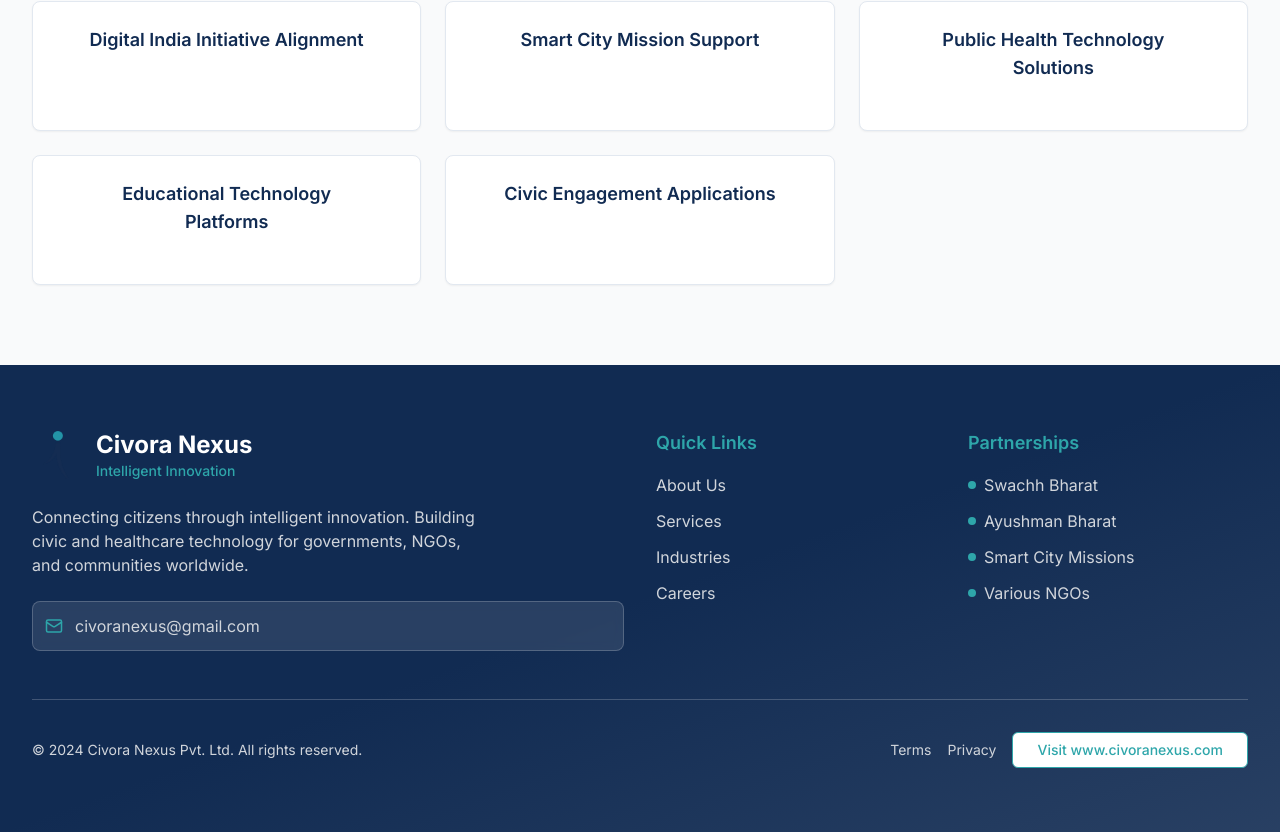
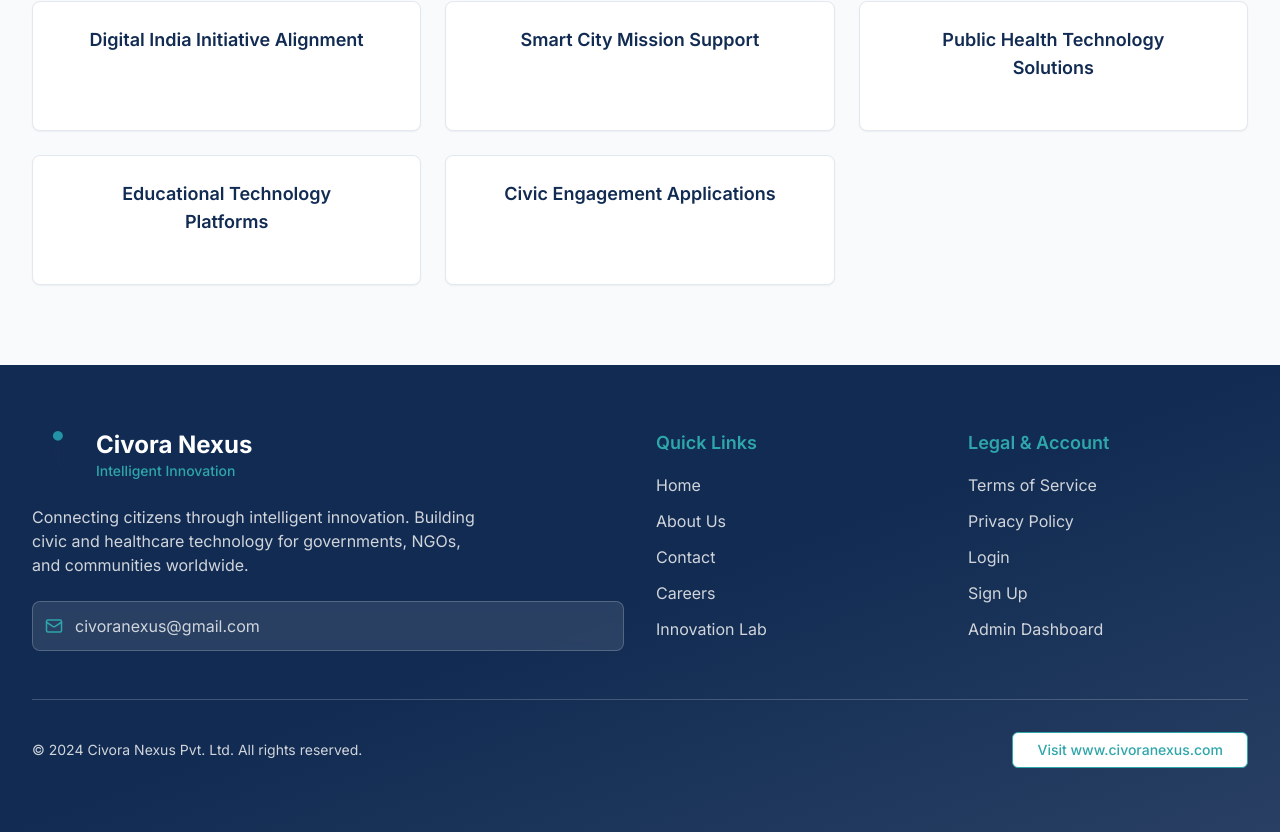
Before and after one commit to ShubhamMaster/citizen-data-bridge, a React (Vite) app: page /about in a window 1280 px wide. Shown: the part 2203-3035 px from the top of the page. Built offline with nearby package versions, Linux system fonts and the light colour scheme.

Commit message:
Add footer links
Add links to all pages in the footer component.

```diff
--- a/src/components/Footer.tsx
+++ b/src/components/Footer.tsx
@@ -44,59 +44,61 @@ const Footer = () => {
             <h3 className="font-semibold mb-4 text-base sm:text-lg text-civora-teal">Quick Links</h3>
             <ul className="space-y-3 text-sm sm:text-base">
               <li>
+                <Link to="/" className="text-gray-300 hover:text-white transition-colors hover:underline">
+                  Home
+                </Link>
+              </li>
+              <li>
                 <Link to="/about" className="text-gray-300 hover:text-white transition-colors hover:underline">
                   About Us
                 </Link>
               </li>
               <li>
-                <button
-                  onClick={() => {
-                    const element = document.getElementById('services');
-                    if (element) element.scrollIntoView({ behavior: 'smooth' });
-                  }}
-                  className="text-gray-300 hover:text-white transition-colors hover:underline"
-                >
-                  Services
-                </button>
-              </li>
-              <li>
-                <button
-                  onClick={() => {
-                    const element = document.getElementById('industries');
-                    if (element) element.scrollIntoView({ behavior: 'smooth' });
-                  }}
-                  className="text-gray-300 hover:text-white transition-colors hover:underline"
-                >
-                  Industries
-                </button>
+                <Link to="/contact" className="text-gray-300 hover:text-white transition-colors hover:underline">
+                  Contact
+                </Link>
               </li>
               <li>
                 <Link to="/careers" className="text-gray-300 hover:text-white transition-colors hover:underline">
                   Careers
                 </Link>
               </li>
+              <li>
+                <Link to="/innovation-lab" className="text-gray-300 hover:text-white transition-colors hover:underline">
+                  Innovation Lab
+                </Link>
+              </li>
             </ul>
           </div>
 
-          {/* Partnerships */}
+          {/* Legal & Account */}
           <div>
-            <h3 className="font-semibold mb-4 text-base sm:text-lg text-civora-teal">Partnerships</h3>
+            <h3 className="font-semibold mb-4 text-base sm:text-lg text-civora-teal">Legal & Account</h3>
             <ul className="space-y-3 text-sm sm:text-base">
-              <li className="text-gray-300 flex items-center">
-                <div className="w-2 h-2 bg-civora-teal rounded-full mr-2"></div>
-                Swachh Bharat
+              <li>
+                <Link to="/terms" className="text-gray-300 hover:text-white transition-colors hover:underline">
+                  Terms of Service
+                </Link>
               </li>
-              <li className="text-gray-300 flex items-center">
-                <div className="w-2 h-2 bg-civora-teal rounded-full mr-2"></div>
-                Ayushman Bharat
+              <li>
+                <Link to="/privacy" className="text-gray-300 hover:text-white transition-colors hover:underline">
+                  Privacy Policy
+                </Link>
               </li>
-              <li className="text-gray-300 flex items-center">
-                <div className="w-2 h-2 bg-civora-teal rounded-full mr-2"></div>
-                Smart City Missions
+              <li>
+                <Link to="/login" className="text-gray-300 hover:text-white transition-colors hover:underline">
+                  Login
+                </Link>
               </li>
-              <li className="text-gray-300 flex items-center">
-                <div className="w-2 h-2 bg-civora-teal rounded-full mr-2"></div>
-                Various NGOs
+              <li>
+                <Link to="/signup" className="text-gray-300 hover:text-white transition-colors hover:underline">
+                  Sign Up
+                </Link>
+              </li>
+              <li>
+                <Link to="/admin" className="text-gray-300 hover:text-white transition-colors hover:underline">
+                  Admin Dashboard
+                </Link>
               </li>
             </ul>
           </div>
@@ -107,14 +109,6 @@ const Footer = () => {
             © 2024 Civora Nexus Pvt. Ltd. All rights reserved.
           </p>
           <div className="flex flex-col sm:flex-row gap-3 sm:gap-4 items-center">
-            <div className="flex gap-4 text-xs sm:text-sm">
-              <Link to="/terms" className="text-gray-300 hover:text-white transition-colors hover:underline">
-                Terms
-              </Link>
-              <Link to="/privacy" className="text-gray-300 hover:text-white transition-colors hover:underline">
-                Privacy
-              </Link>
-            </div>
             <Button
               variant="outline"
               size="sm"
```
